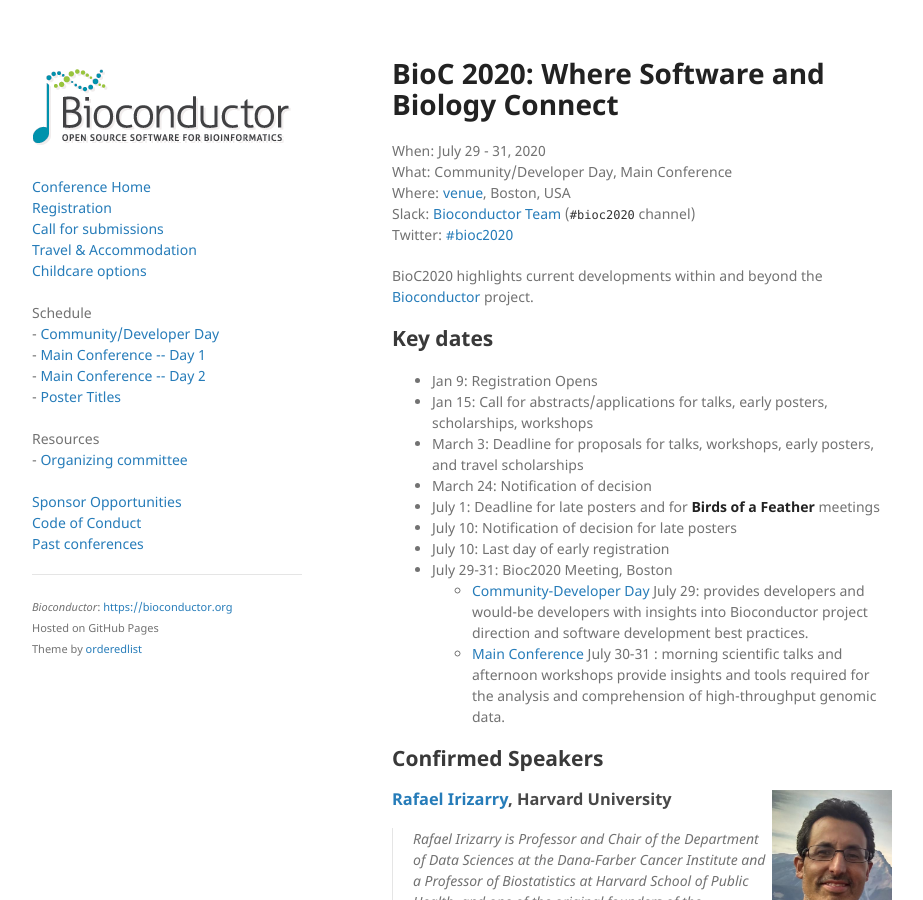
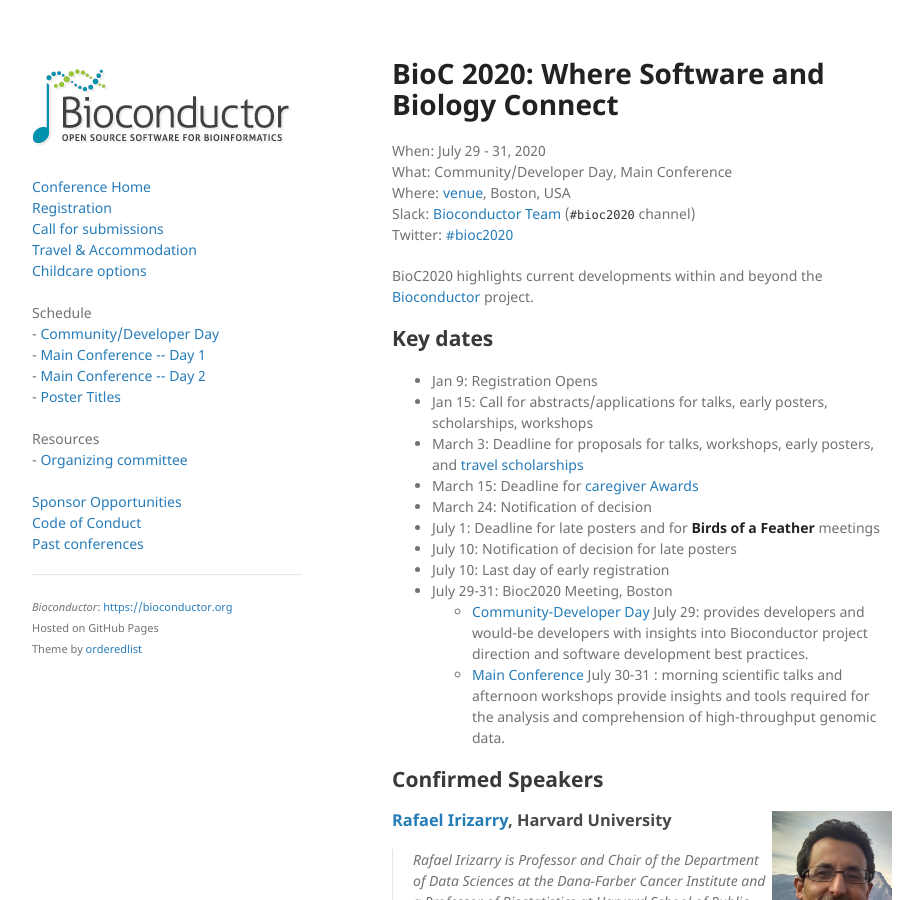
Before and after one commit to Bioconductor/BioC2020, a Jekyll site: the page built from docs/index.md, in a window 1280 px wide and 900 px high. Shown: the whole window, without its empty margins (178-1101 px from the left). Built offline with Jekyll 4.4.1, drawn with Linux system fonts in a browser that asks for light colours; comment, search, counter and statistics services are not loaded.

Commit message:
add link to awards forms and information

```diff
--- a/docs/index.md
+++ b/docs/index.md
@@ -37,7 +37,8 @@
 
 - Jan 9: Registration Opens
 - Jan 15: Call for abstracts/applications for talks, early posters, scholarships, workshops
-- March 3: Deadline for proposals for talks, workshops, early posters, and travel scholarships
+- March 3: Deadline for proposals for talks, workshops, early posters, and [travel scholarships](https://docs.google.com/forms/d/e/1FAIpQLSdr__Ox7kWpTV0lwjJ7skD617HcWFQmPrJqyMpVN27darvZQg/viewform)
+- March 15: Deadline for [caregiver Awards](caregiver-awards.md)
 - March 24: Notification of decision
 - July 1: Deadline for late posters and for __Birds of a Feather__ meetings
 - July 10: Notification of decision for late posters
```
